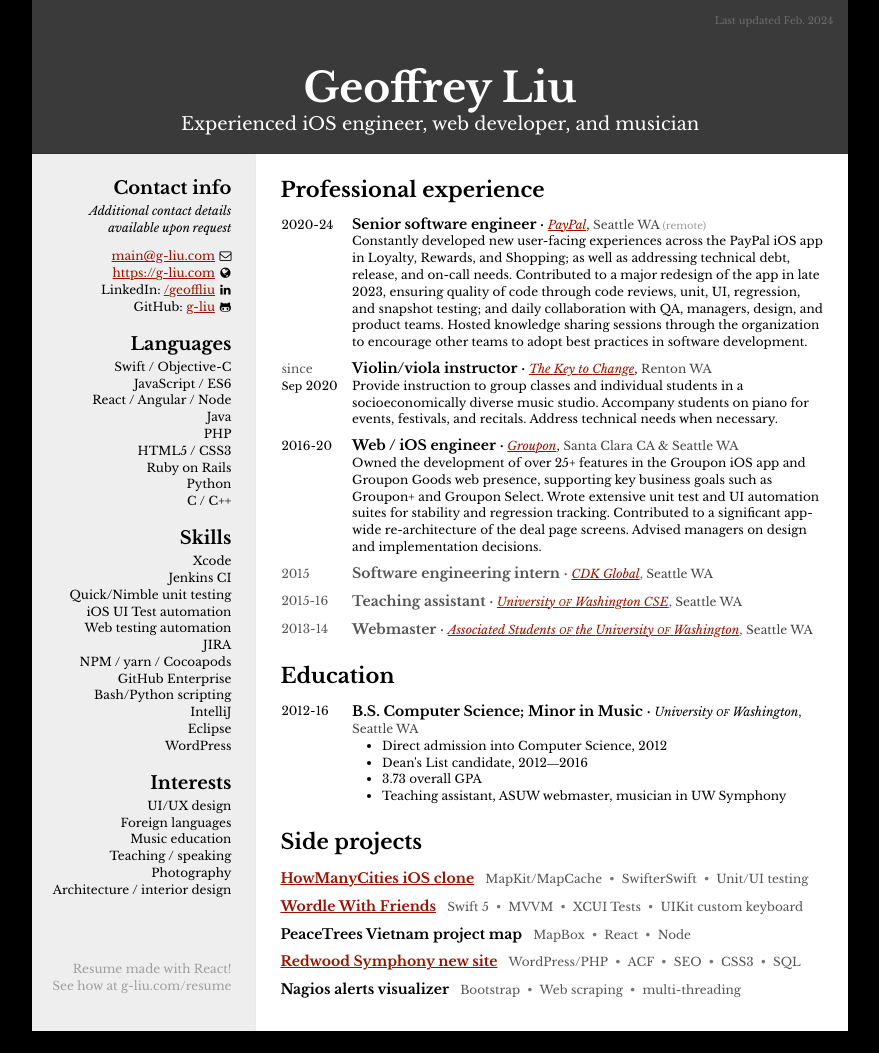
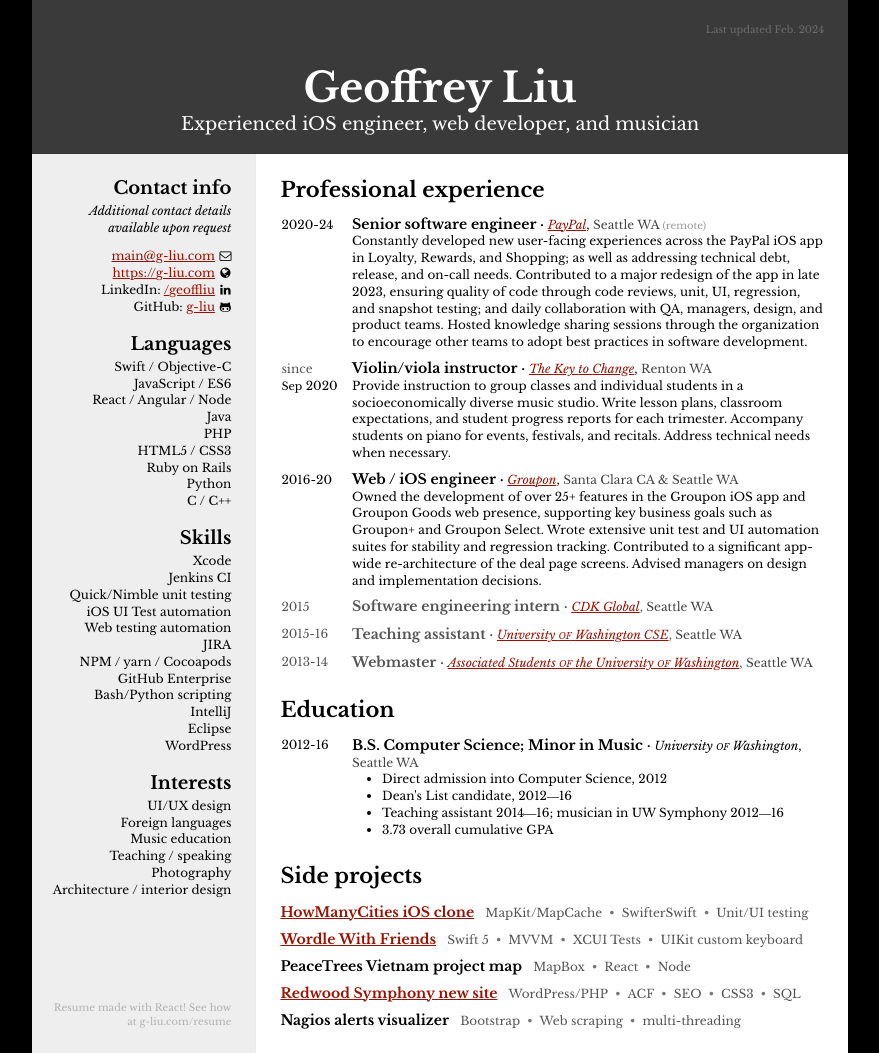
Before and after one commit to g-liu/resume, a React app: page / in a window 1280 px wide. Shown: the whole page, without its empty margins (200-1079 px from the left). Before the commit the page ends 1031 px from the top, so only its background shows below. Built offline with nearby package versions, Linux system fonts and the light colour scheme.

Commit message:
Final resume update (gotta make everything fit on 1 page)

```diff
--- a/src/resume_data.js
+++ b/src/resume_data.js
@@ -26,9 +26,9 @@
 			"degrees": ["B.S. Computer Science", "Minor in Music"],
 			"achievements": [
 				"Direct admission into Computer Science, 2012",
-				"Dean's List candidate, 2012―2016",
-				"3.73 overall GPA",
-				"Teaching assistant, ASUW webmaster, musician in UW Symphony"
+				"Dean's List candidate, 2012―16",
+				"Teaching assistant 2014―16; musician in UW Symphony 2012―16",
+				"3.73 overall cumulative GPA",
 			]
 		}],
 	},
@@ -93,7 +93,7 @@
 			"company": "The Key to Change",
 			"company_url": "https://keytochangestudio.org",
 			"location": "Renton WA",
-			"description": "Provide instruction to group classes and individual students in a socioeconomically diverse music studio. Accompany students on piano for events, festivals, and recitals. Address technical needs when necessary.",
+			"description": "Provide instruction to group classes and individual students in a socioeconomically diverse music studio. Write lesson plans, classroom expectations, and student progress reports for each trimester. Accompany students on piano for events, festivals, and recitals. Address technical needs when necessary.",
 			"date_start": "2020-09-01",
 			"date_end": null,
 		}, {
--- a/src/style.scss
+++ b/src/style.scss
@@ -26,8 +26,8 @@
 	    font-size: x-small;
 	    color: white;
 	    opacity: 25%;
-	    right: 1.5em;
-	    top: 1.5em;
+	    right: 0.25in;
+	    top: 0.25in;
 	}
 
 	h1,
@@ -243,7 +243,7 @@
 
 	&.short {
 		.project {
-			margin-bottom: 0.5em;
+			&:not(:last-child) { margin-bottom: 0.45em; }
 
 			h2, h3, h4, h5, h6 {
 				display: inline;
@@ -278,8 +278,9 @@
 	padding-left: 1em;
 
 	p {
-		opacity: 33.3333%;
-		// margin-bottom: 0;
+		opacity: 25%;
+		font-size: x-small;
+		margin-bottom: 0;
 	}
 }
 
```
Also changed, not shown: 2 other files.
